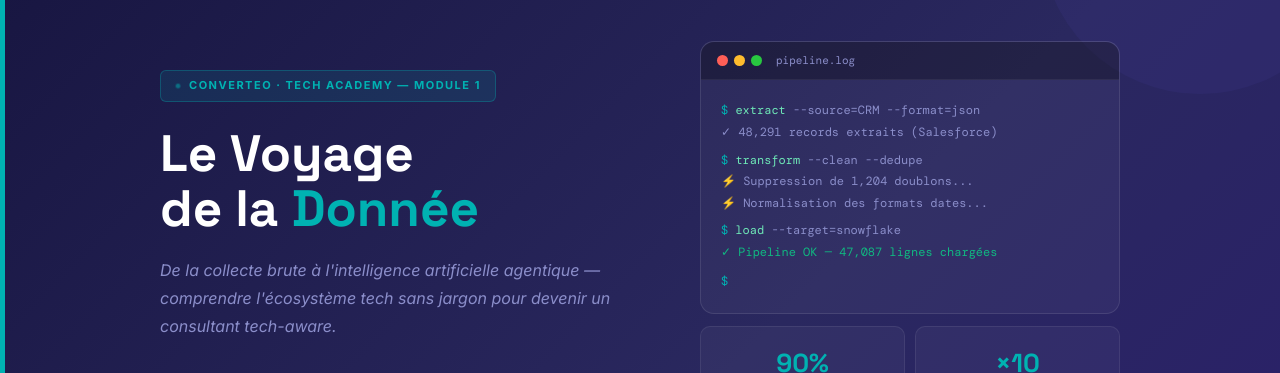
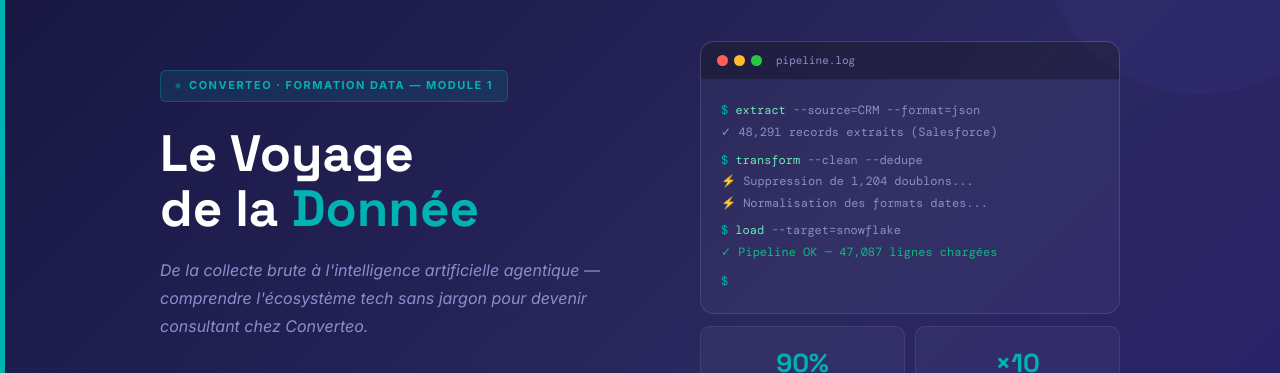
Before and after one commit to thomasblondeau-converteo/acculturation-tech, a website: page src/index.html in a window 1280 px wide. Shown: the part 146-519 px from the top of the page. Drawn offline with nearby package versions, Linux system fonts and the light colour scheme.

Commit message:
Update index.html

```diff
--- a/src/index.html
+++ b/src/index.html
@@ -57,9 +57,9 @@
   <div class="hero-teal-bar"></div>
   <div class="hero-inner">
     <div>
-      <div class="hero-badge"><span style="width:6px;height:6px;border-radius:50%;background:var(--teal);display:inline-block;animation:pulse-dot 2s infinite;"></span>Converteo · Tech Academy — Module 1</div>
+      <div class="hero-badge"><span style="width:6px;height:6px;border-radius:50%;background:var(--teal);display:inline-block;animation:pulse-dot 2s infinite;"></span>Converteo · Formation Data — Module 1</div>
       <h1 class="hero-title">Le Voyage<br>de la <span>Donnée</span></h1>
-      <p class="hero-sub">De la collecte brute à l'intelligence artificielle agentique — comprendre l'écosystème tech sans jargon pour devenir un consultant tech-aware.</p>
+      <p class="hero-sub">De la collecte brute à l'intelligence artificielle agentique — comprendre l'écosystème tech sans jargon pour devenir consultant chez Converteo.</p>
       <div class="hero-badges">
         <span class="hero-chip">● <span class="val">5</span> Modules</span>
         <span class="hero-chip">⏱ <span class="val">60 min</span></span>
```
